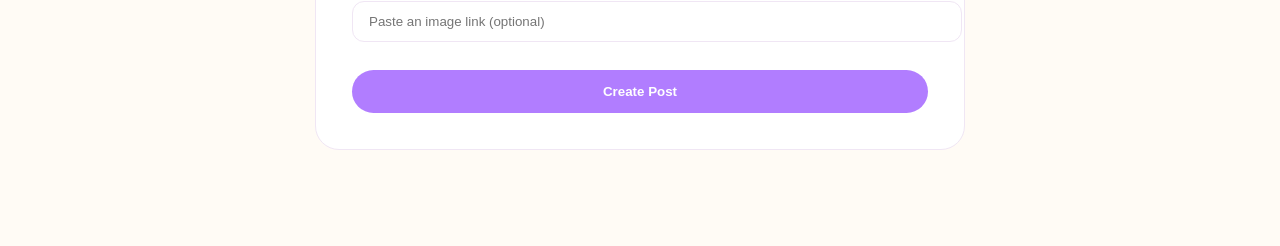
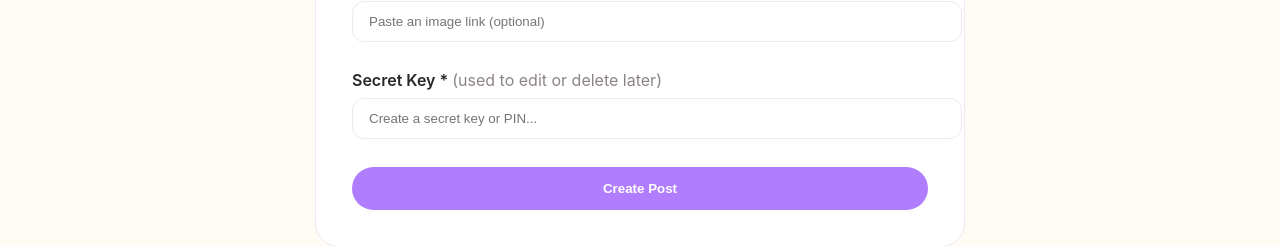
Before and after one commit to Cchristineee/web102-Final-Project-BlindBox-Corner, a React (Vite) app: page /create in a window 1280 px wide. Shown: the part 696-942 px from the top of the page. Before the commit the page ends 906 px from the top, so only its background shows below. Built offline with nearby package versions, Linux system fonts and the light colour scheme; no server answers.

Commit message:
Added secret key state

```diff
--- a/src/pages/CreatePost.jsx
+++ b/src/pages/CreatePost.jsx
@@ -8,12 +8,20 @@ export default function CreatePost() {
   const [flag, setFlag] = useState('');
   const [content, setContent] = useState('');
   const [imageUrl, setImageUrl] = useState('');
+  const [secretKey, setSecretKey] = useState('');
 
   const flags = ['✨ Secret Found', '📦 Haul Showcase', '🔍 ISO / Trade', '🎀 Display Setup', '❓ Question'];
 
   // Submit handler for creating a new post
   async function handleSubmit(e) {
     e.preventDefault();
+
+    if (!title || !flag || !secretKey) {
+      alert('Please fill in all required fields, including your secret key.');
+      return;
+    }
+    // Checking if the secretKey is present alongside title and flag
+    console.log('Sending post data to Supabase...', { title, flag, content, image_url: imageUrl });
 
     if (!title || !flag) {
         alert('Please fill in the required fields.');
@@ -24,7 +32,7 @@ export default function CreatePost() {
         const { data, error } = await supabase
             .from('posts')
             .insert([{
-                title, flag, content, image_url: imageUrl, upvotes: 0 }
+                title, flag, content, image_url: imageUrl, secret_key: secretKey, upvotes: 0 }
              ])
              .select();
 
@@ -95,6 +103,18 @@ export default function CreatePost() {
           />
         </div>
 
+        <div style={{ marginBottom: '28px' }}>
+          <label style={{ display: 'block', fontWeight: 600, marginBottom: '8px' }}>Secret Key * <span style={{ color: 'var(--text-muted)', fontWeight: 400 }}>(used to edit or delete later)</span></label>
+          <input
+            type="password"
+            required
+            placeholder="Create a secret key or PIN..."
+            value={secretKey}
+            onChange={(e) => setSecretKey(e.target.value)}
+            style={{ width: '100%', padding: '12px 16px', borderRadius: '12px', border: '1px solid var(--border-light)', outline: 'none' }}
+          />
+        </div>
+
         <button type="submit" className="btn-primary" style={{ width: '100%', padding: '14px' }}>Create Post</button>
       </form>
     </div>
```
